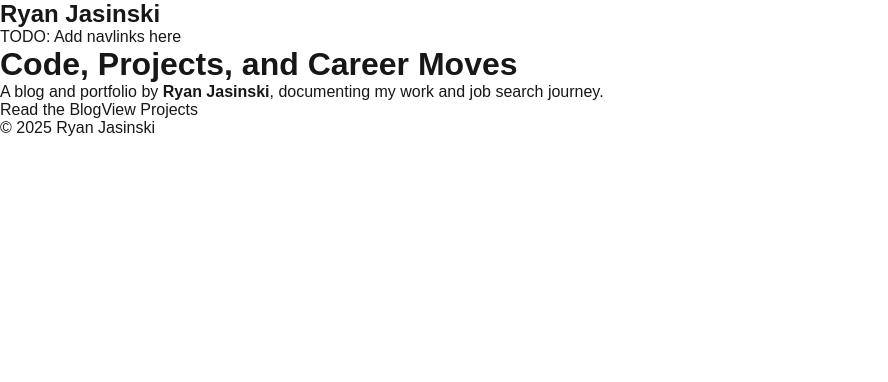
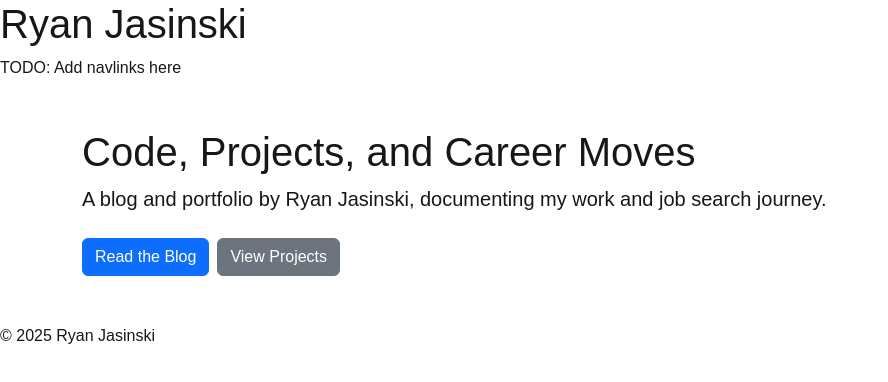
Before and after one commit to codeMonkeyHopeful/portfolio-and-blog, a Next.js app: page / in a window 1280 px wide. Shown: the top 382 px of the page, without its empty margins (0-888 px from the left). Built offline with nearby package versions, Linux system fonts and the light colour scheme.

Commit message:
bootstrap-js

```diff
--- a/package.json
+++ b/package.json
@@ -9,6 +9,7 @@
     "lint": "next lint"
   },
   "dependencies": {
+    "@popperjs/core": "^2.11.8",
     "bootstrap": "^5.3.7",
     "next": "15.4.1",
     "react": "^19.1.0",
--- a/src/app/globals.css
+++ b/src/app/globals.css
@@ -1,3 +1,6 @@
+/* Import Bootstrap */
+@import "bootstrap/dist/css/bootstrap.min.css";
+
 :root {
   --background: #ffffff;
   --foreground: #171717;
--- a/src/app/layout.tsx
+++ b/src/app/layout.tsx
@@ -1,6 +1,8 @@
 import type { Metadata } from "next";
 import { Geist, Geist_Mono } from "next/font/google";
 import "./globals.css";
+// Enable bootstrap JS
+import "bootstrap/dist/js/bootstrap.bundle.min.js";
 
 const geistSans = Geist({
   variable: "--font-geist-sans",
```
Also changed, not shown: 1 other file (tests, documents, lock files or other folders).
